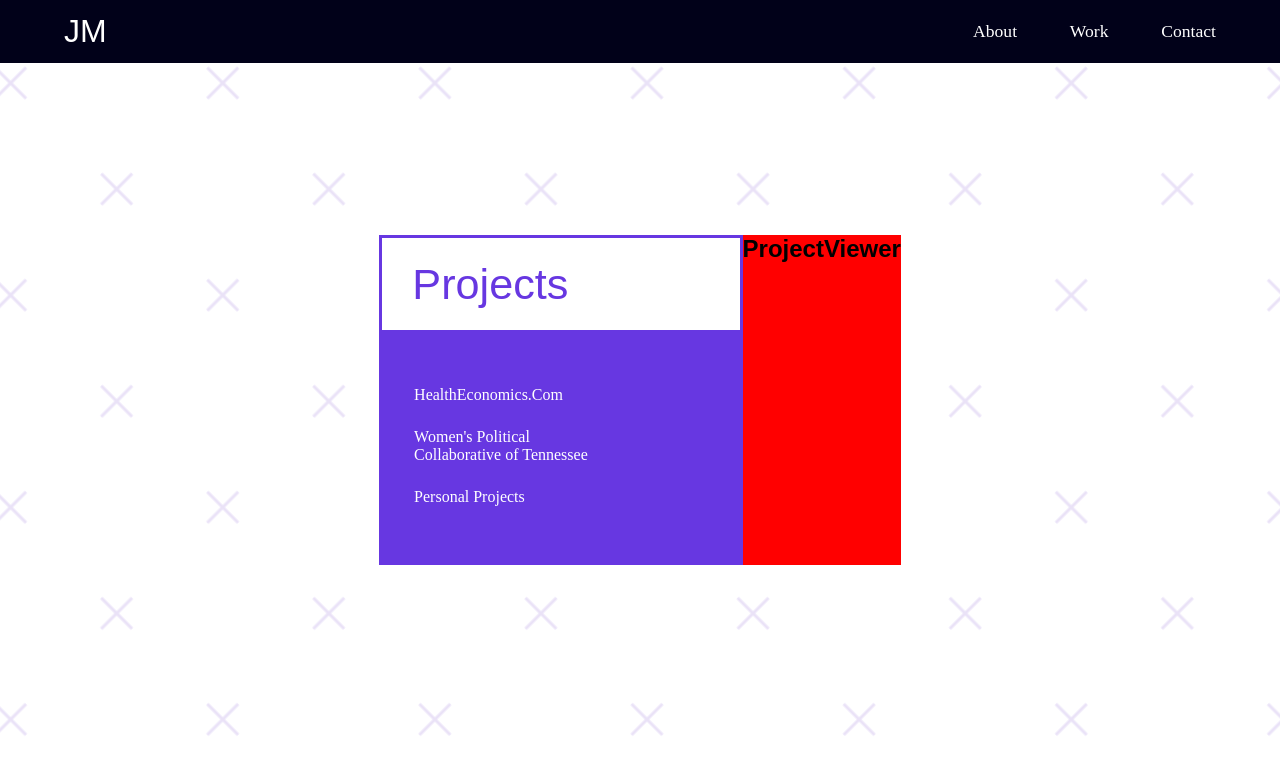
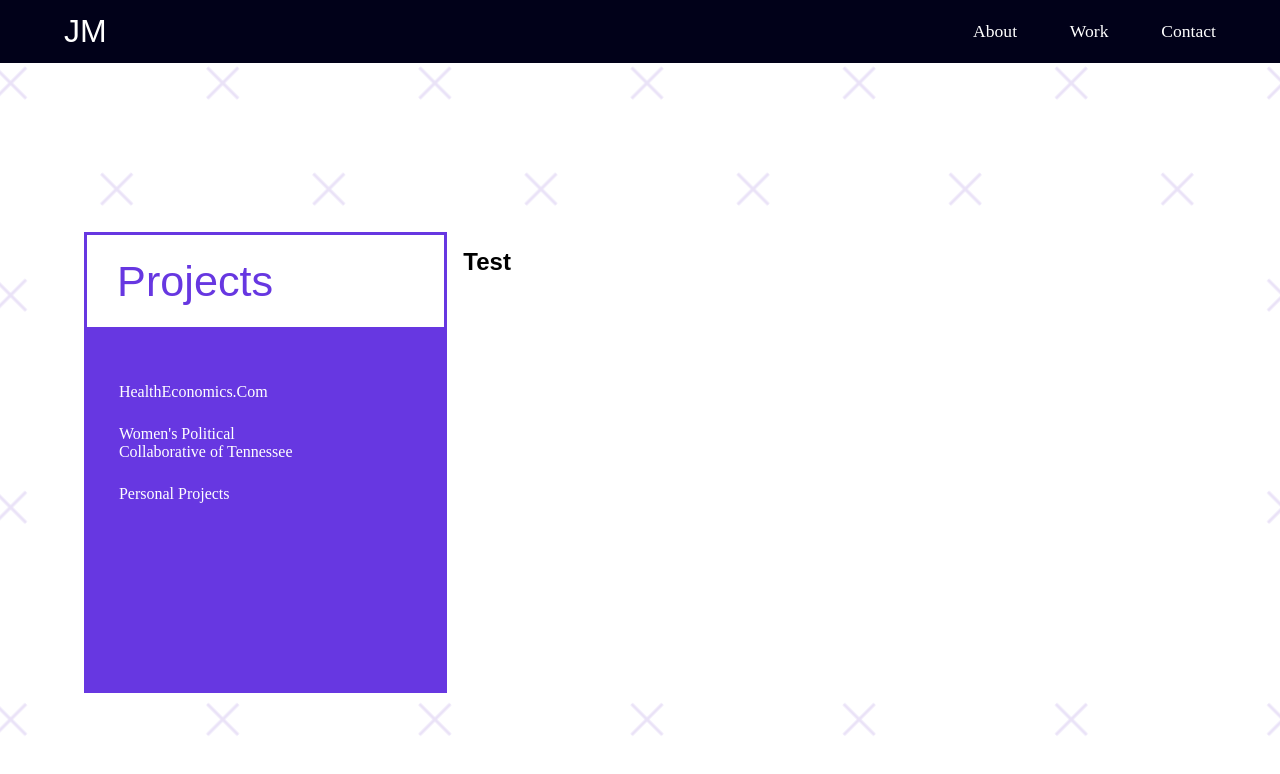
Before and after one commit to mej504/new-portfolio, a Next.js app: page /work in a window 1280 px wide. Shown: the top 774 px of the page. Built offline with nearby package versions, Linux system fonts and the light colour scheme; a web font is replaced by a local one.

Commit message:
Continues work on project viewer

```diff
--- a/src/components/work/client-nav.js
+++ b/src/components/work/client-nav.js
@@ -16,8 +16,8 @@ export default function ClientNav() {
 			<div className={ styles.clientListContainer }>
 
 				<ul className={ styles.clientList }>
-					{ clients.map((client) => {
-						return <li>{ client }</li>
+					{ clients.map((client, i) => {
+						return <li key={ i }>{ client }</li>
 					})}
 				</ul>
 
--- a/src/components/work/project-viewer.js
+++ b/src/components/work/project-viewer.js
@@ -1,7 +1,11 @@
+import styles from '../../styles/work/components/project-viewer.module.scss';
+
 export default function ProjectViewer() {
 
 	return (
-		<h1>ProjectViewer</h1>
+		<div className={ styles.projectViewer }>
+			<h2>Test</h2>
+		</div>
 	)
 
 }
--- a/src/styles/components/nav.module.scss
+++ b/src/styles/components/nav.module.scss
@@ -24,13 +24,10 @@
 
 .workNavWrapper {
 
-	position:absolute;
-	left:0;
-	top:0;
+	display:flex;
 	padding:0.8em 4em;
-	display:flex;
+	width:100%;
 	justify-content:space-between;
-	width:100%;
 	background:var(--richBlack);
 
 	p {
--- a/src/styles/work/components/client-nav.module.scss
+++ b/src/styles/work/components/client-nav.module.scss
@@ -1,6 +1,8 @@
 .clientNavContainer {
+	display:flex;
+	flex-direction:column;
 	border:3px solid var(--purple);
-	height:100%;
+	min-height:60%;
 }
 
 .header {
@@ -13,6 +15,7 @@
 
 .clientListContainer {
 
+	flex:1 1 auto;
 	width:100%;
 	padding:2em;
 	background:var(--purple);
--- /dev/null
+++ b/src/styles/work/components/project-viewer.module.scss
@@ -0,0 +1,6 @@
+.projectViewer {
+	padding:1em;
+	background:white;
+	min-height:60%;
+	min-width:60%;
+}
--- a/src/styles/work/sections/layout.module.scss
+++ b/src/styles/work/sections/layout.module.scss
@@ -1,7 +1,7 @@
 .mainContainer {
-	position:relative;
-	min-height:100%;
+	width:100%;
+	height:100vh;
 	display:flex;
-	justify-content:center;
-	align-items:center;
+	flex-direction:column;
+	overflow:hidden;
 }
--- a/src/styles/work/sections/ui.module.scss
+++ b/src/styles/work/sections/ui.module.scss
@@ -1,6 +1,8 @@
 .uiContainer {
 	display:flex;
-	max-width:60%;
+	justify-content:center;
+	align-items:center;
+	max-width:100%;
 	min-height:100%;
-	background:red;
+	padding:1em;
 }
```
